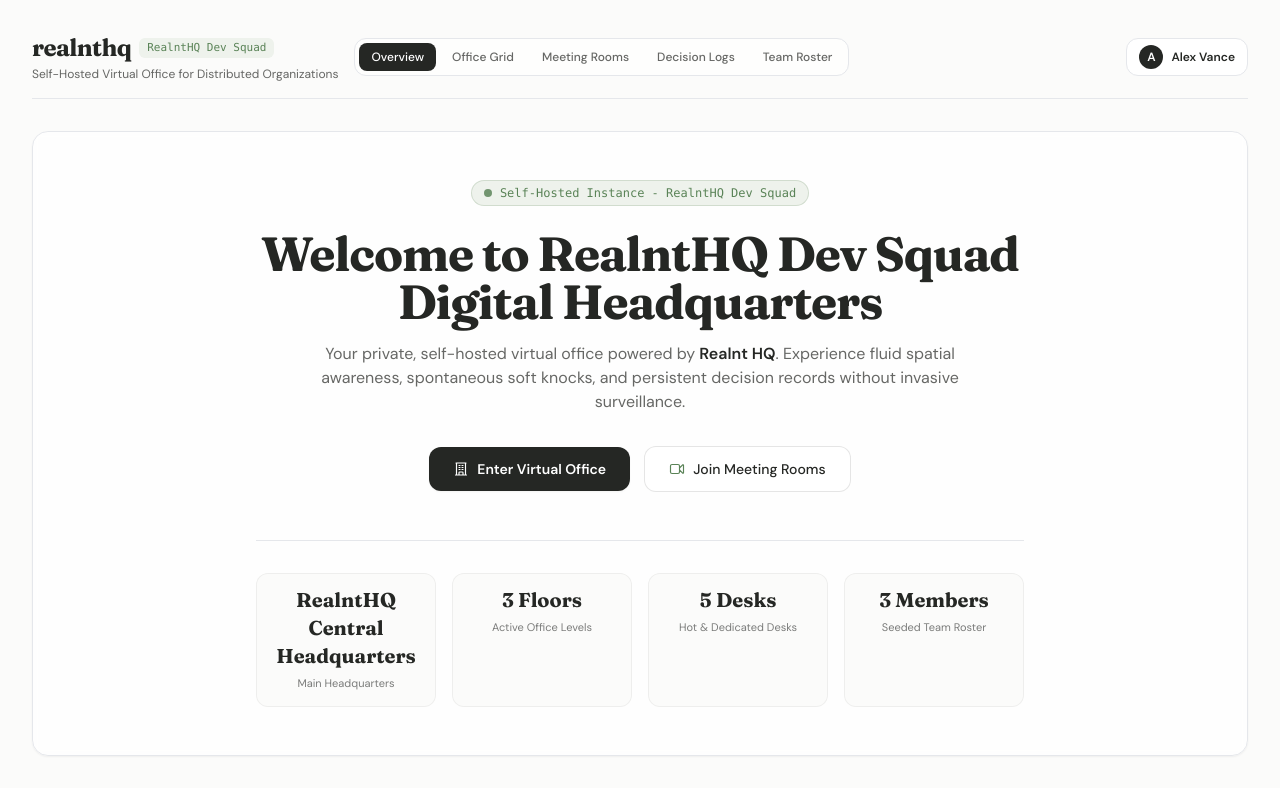
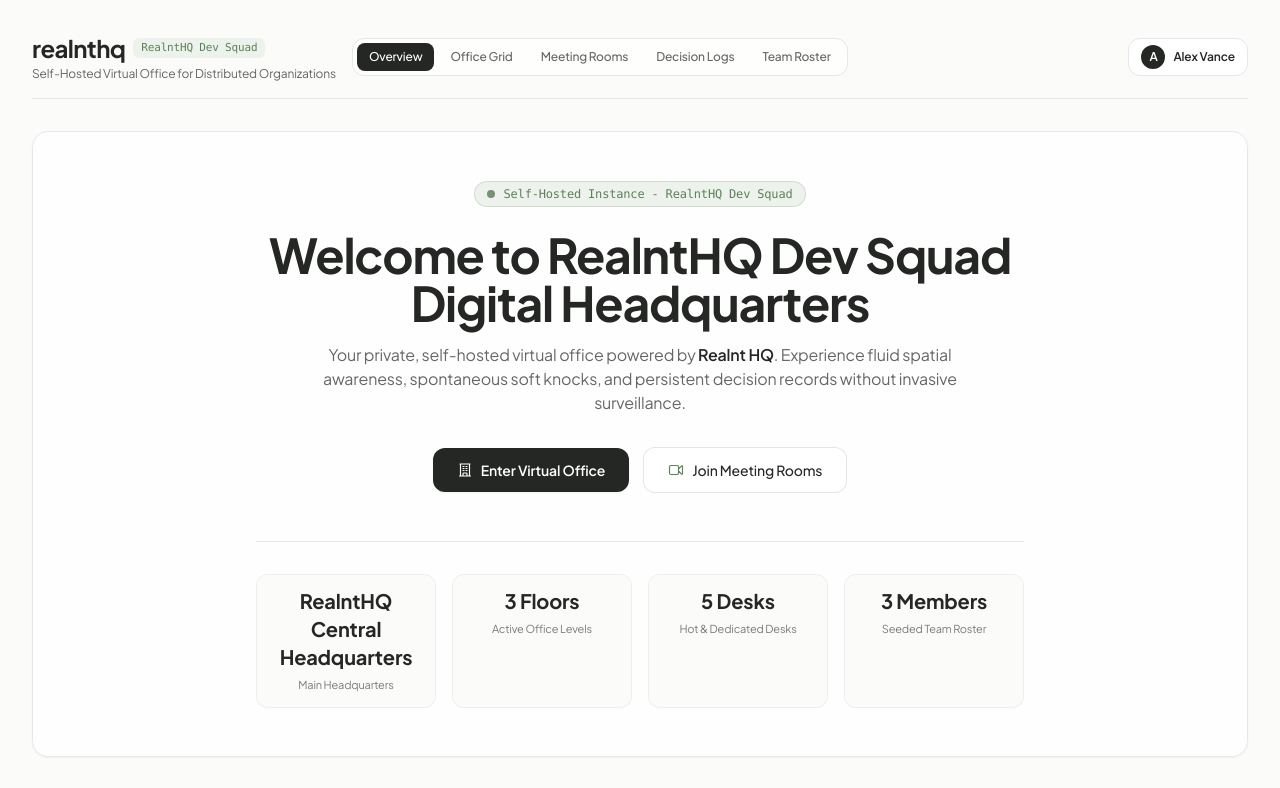
Before and after one commit to gtkrshnaaa/realnthq, a Next.js app in the folder client/: page / in a window 1280 px wide. Shown: the top 788 px of the page. Built offline with nearby package versions, Linux system fonts and the light colour scheme; no server answers.

Commit message:
style(client): replace editorial serif with professional modern Plus Jakarta Sans typography

```diff
--- a/client/src/app/globals.css
+++ b/client/src/app/globals.css
@@ -1,4 +1,4 @@
-@import url('https://fonts.googleapis.com/css2?family=DM+Sans:ital,opsz,wght@0,9..40,100..1000;1,9..40,100..1000&family=Fraunces:ital,opsz,wght@0,9..144,100..900;1,9..144,100..900&display=swap');
+@import url('https://fonts.googleapis.com/css2?family=DM+Sans:ital,opsz,wght@0,9..40,100..1000;1,9..40,100..1000&family=Inter:wght@300;400;500;600;700;800&family=Plus+Jakarta+Sans:ital,wght@0,300..800;1,300..800&display=swap');
 
 @tailwind base;
 @tailwind components;
@@ -12,10 +12,13 @@
 body {
   color: var(--foreground);
   background: var(--background);
-  font-family: 'DM Sans', -apple-system, BlinkMacSystemFont, 'Segoe UI', Roboto, sans-serif;
+  font-family: 'Plus Jakarta Sans', 'Inter', 'DM Sans', -apple-system, BlinkMacSystemFont, 'Segoe UI', Roboto, sans-serif;
   -webkit-font-smoothing: antialiased;
+  letter-spacing: -0.011em;
 }
 
-h1, h2, h3, h4 {
-  font-family: 'Fraunces', Georgia, serif;
+h1, h2, h3, h4, h5, h6 {
+  font-family: 'Plus Jakarta Sans', 'Inter', sans-serif;
+  letter-spacing: -0.025em;
+  font-weight: 700;
 }
--- a/client/tailwind.config.ts
+++ b/client/tailwind.config.ts
@@ -24,8 +24,10 @@ const config: Config = {
         },
       },
       fontFamily: {
-        serif: ['Fraunces', 'serif'],
-        sans: ['DM Sans', 'sans-serif'],
+        sans: ['"Plus Jakarta Sans"', 'Inter', 'system-ui', 'sans-serif'],
+        display: ['"Plus Jakarta Sans"', 'Inter', 'sans-serif'],
+        serif: ['"Plus Jakarta Sans"', 'Inter', 'sans-serif'],
+        mono: ['ui-monospace', 'SFMono-Regular', 'Menlo', 'Monaco', 'Consolas', 'monospace'],
       },
     },
   },
```
